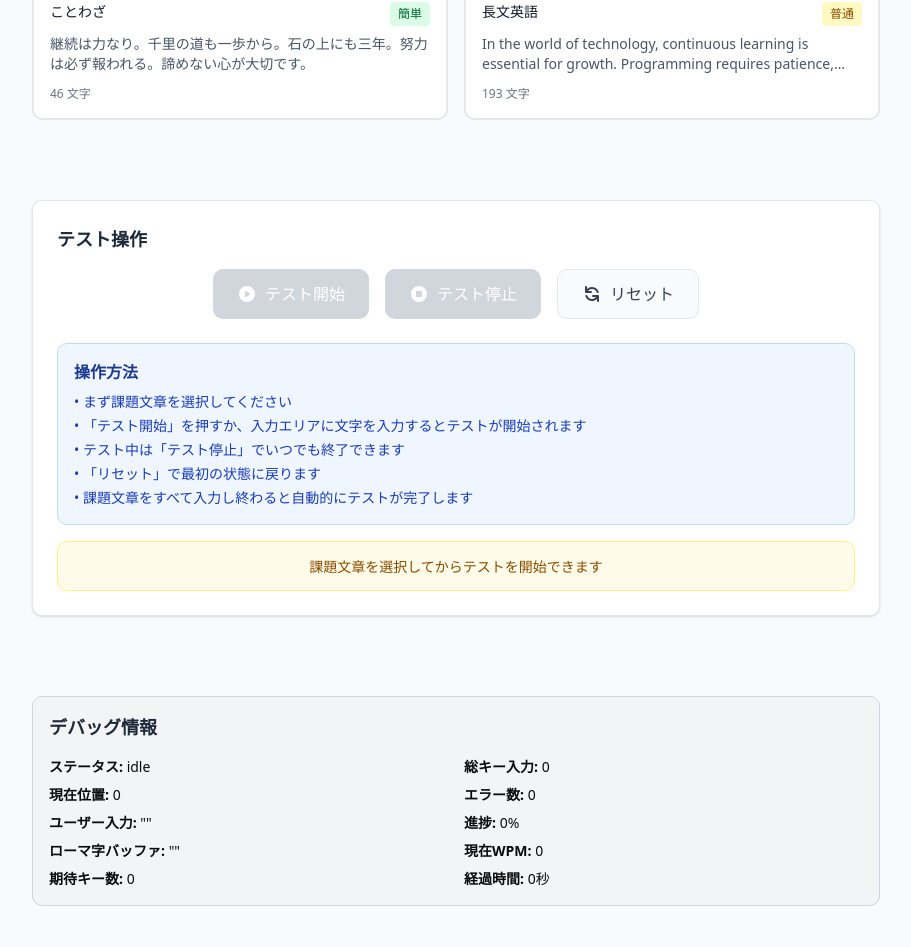
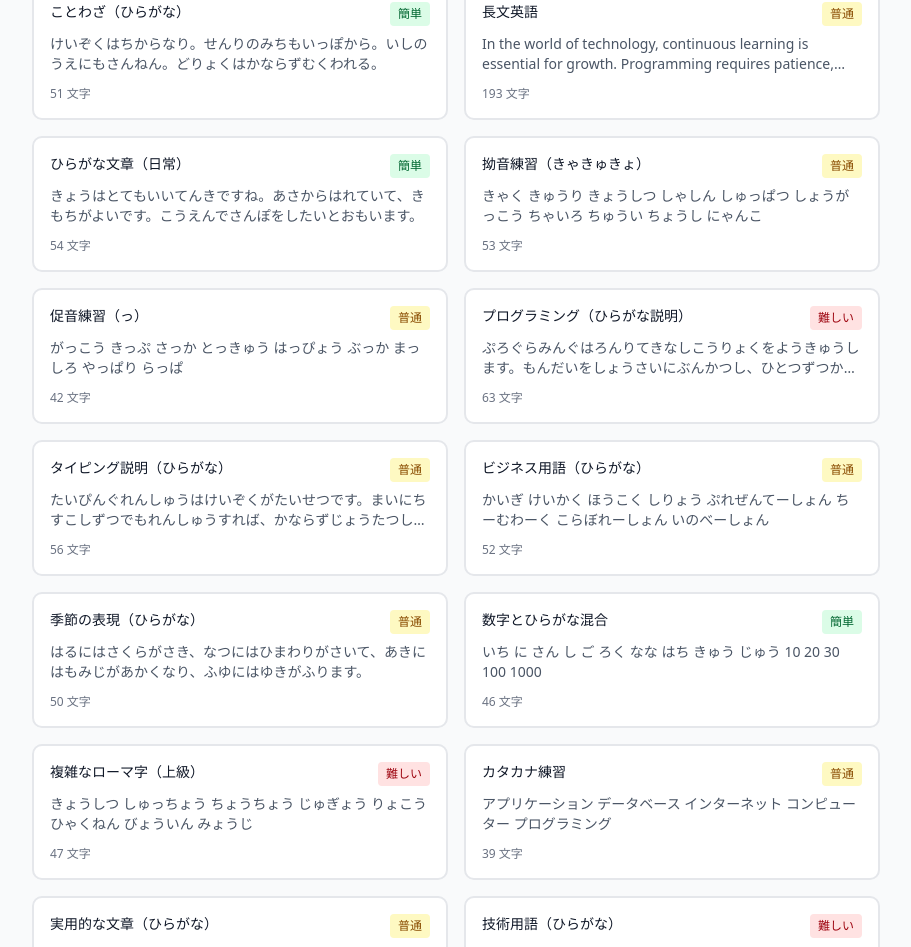
Before and after one commit to atsuki61/100DaysOfCode, a Next.js app: page /day27-typing-speed-test in a window 1280 px wide. Shown: the part 1034-1981 px from the top of the page, without its empty margins (184-1095 px from the left). Built offline with nearby package versions, Linux system fonts and the light colour scheme.

Commit message:
feat: ローマ字入力練習用の日本語文章を大幅追加・分類機能を実装

```diff
--- a/src/app/day27-typing-speed-test/data/typingTexts.ts
+++ b/src/app/day27-typing-speed-test/data/typingTexts.ts
@@ -15,8 +15,8 @@ export const typingTexts: TypingText[] = [
   },
   {
     id: '3',
-    title: 'ひらがな練習',
-    content: 'こんにちは。今日はとても良い天気ですね。タイピングの練習を頑張りましょう。継続は力なりです。',
+    title: 'ひらがな練習（基本）',
+    content: 'あいうえお かきくけこ さしすせそ たちつてと なにぬねの はひふへほ まみむめも やゆよ らりるれろ わをん',
     difficulty: 'easy'
   },
   {
@@ -39,8 +39,8 @@ export const typingTexts: TypingText[] = [
   },
   {
     id: '7',
-    title: 'ことわざ',
-    content: '継続は力なり。千里の道も一歩から。石の上にも三年。努力は必ず報われる。諦めない心が大切です。',
+    title: 'ことわざ（ひらがな）',
+    content: 'けいぞくはちからなり。せんりのみちもいっぽから。いしのうえにもさんねん。どりょくはかならずむくわれる。',
     difficulty: 'easy'
   },
   {
@@ -48,12 +48,115 @@ export const typingTexts: TypingText[] = [
     title: '長文英語',
     content: 'In the world of technology, continuous learning is essential for growth. Programming requires patience, practice, and persistence. Every developer must embrace the mindset of lifelong learning.',
     difficulty: 'medium'
+  },
+  {
+    id: '9',
+    title: 'ひらがな文章（日常）',
+    content: 'きょうはとてもいいてんきですね。あさからはれていて、きもちがよいです。こうえんでさんぽをしたいとおもいます。',
+    difficulty: 'easy'
+  },
+  {
+    id: '10',
+    title: '拗音練習（きゃきゅきょ）',
+    content: 'きゃく きゅうり きょうしつ しゃしん しゅっぱつ しょうがっこう ちゃいろ ちゅうい ちょうし にゃんこ',
+    difficulty: 'medium'
+  },
+  {
+    id: '11',
+    title: '促音練習（っ）',
+    content: 'がっこう きっぷ さっか とっきゅう はっぴょう ぶっか まっしろ やっぱり らっぱ',
+    difficulty: 'medium'
+  },
+  {
+    id: '12',
+    title: 'プログラミング（ひらがな説明）',
+    content: 'ぷろぐらみんぐはろんりてきなしこうりょくをようきゅうします。もんだいをしょうさいにぶんかつし、ひとつずつかいけつしていきます。',
+    difficulty: 'hard'
+  },
+  {
+    id: '13',
+    title: 'タイピング説明（ひらがな）',
+    content: 'たいぴんぐれんしゅうはけいぞくがたいせつです。まいにちすこしずつでもれんしゅうすれば、かならずじょうたつします。',
+    difficulty: 'medium'
+  },
+  {
+    id: '14',
+    title: 'ビジネス用語（ひらがな）',
+    content: 'かいぎ けいかく ほうこく しりょう ぷれぜんてーしょん ちーむわーく こらぼれーしょん いのべーしょん',
+    difficulty: 'medium'
+  },
+  {
+    id: '15',
+    title: '季節の表現（ひらがな）',
+    content: 'はるにはさくらがさき、なつにはひまわりがさいて、あきにはもみじがあかくなり、ふゆにはゆきがふります。',
+    difficulty: 'medium'
+  },
+  {
+    id: '16',
+    title: '数字とひらがな混合',
+    content: 'いち に さん し ご ろく なな はち きゅう じゅう 10 20 30 100 1000',
+    difficulty: 'easy'
+  },
+  {
+    id: '17',
+    title: '複雑なローマ字（上級）',
+    content: 'きょうしつ しゅっちょう ちょうちょう じゅぎょう りょこう ひゃくねん びょういん みょうじ',
+    difficulty: 'hard'
+  },
+  {
+    id: '18',
+    title: 'カタカナ練習',
+    content: 'アプリケーション データベース インターネット コンピューター プログラミング',
+    difficulty: 'medium'
+  },
+  {
+    id: '19',
+    title: '実用的な文章（ひらがな）',
+    content: 'でんしゃのじかんをしらべて、えきまでいきます。きっぷをかって、ほーむでまちます。でんしゃがきたら、のります。',
+    difficulty: 'medium'
+  },
+  {
+    id: '20',
+    title: '技術用語（ひらがな）',
+    content: 'あるごりずむ でーたこうぞう おぶじぇくとしこう かんすうがたぷろぐらみんぐ ばーじょんかんり',
+    difficulty: 'hard'
   }
 ]
 
 // 難易度別の文章を取得する関数
 export const getTextsByDifficulty = (difficulty: TypingText['difficulty']): TypingText[] => {
   return typingTexts.filter(text => text.difficulty === difficulty)
+}
+
+// 日本語文章のみを取得する関数
+export const getJapaneseTexts = (): TypingText[] => {
+  return typingTexts.filter(text =>
+    text.content.match(/[ひらがなカタカナ]/) ||
+    text.title.includes('ひらがな') ||
+    text.title.includes('カタカナ') ||
+    text.title.includes('日本語')
+  )
+}
+
+// 英語文章のみを取得する関数
+export const getEnglishTexts = (): TypingText[] => {
+  return typingTexts.filter(text =>
+    !text.content.match(/[ひらがなカタカナ漢字]/) &&
+    !text.title.includes('ひらがな') &&
+    !text.title.includes('カタカナ') &&
+    !text.title.includes('日本語')
+  )
+}
+
+// ローマ字練習向けの文章を取得する関数
+export const getRomajiPracticeTexts = (): TypingText[] => {
+  return typingTexts.filter(text =>
+    text.title.includes('ひらがな') ||
+    text.title.includes('拗音') ||
+    text.title.includes('促音') ||
+    text.id === '3' || text.id === '7' || text.id === '9' ||
+    text.id === '10' || text.id === '11' || text.id === '12'
+  )
 }
 
 // ランダムな文章を取得する関数
```
